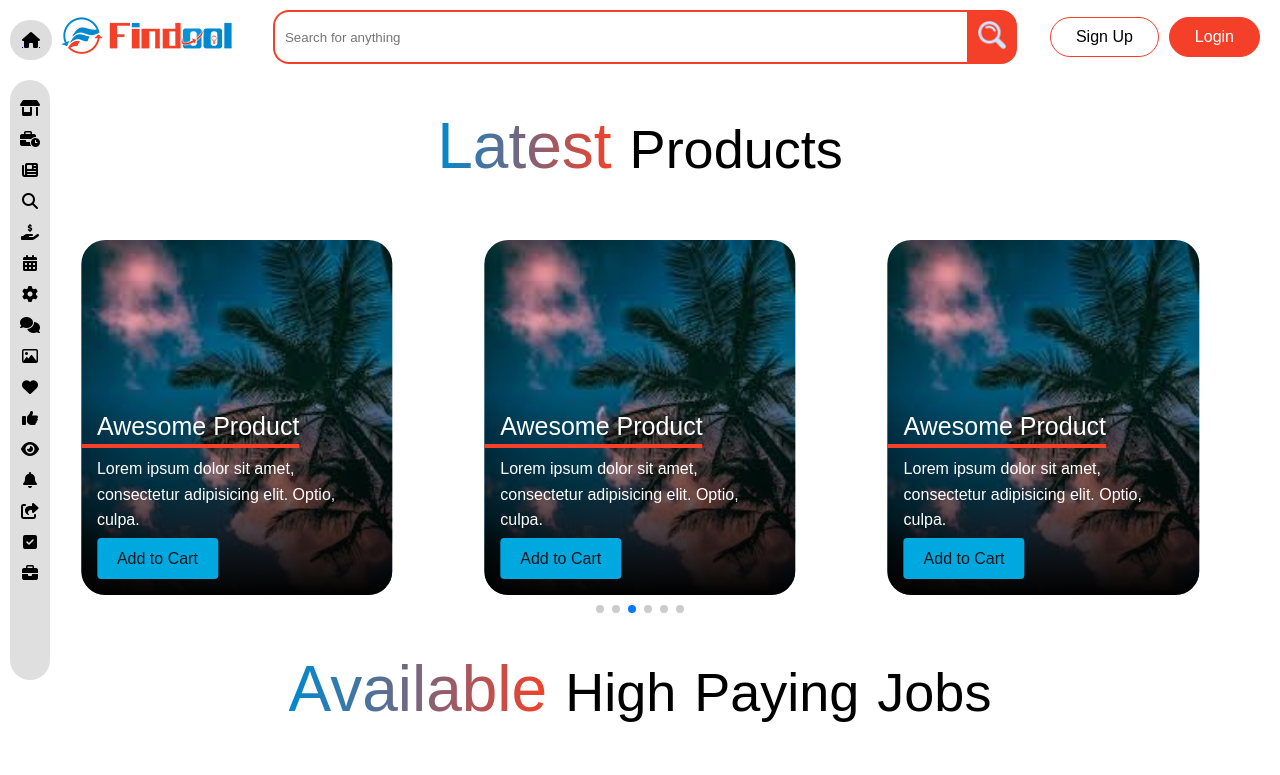
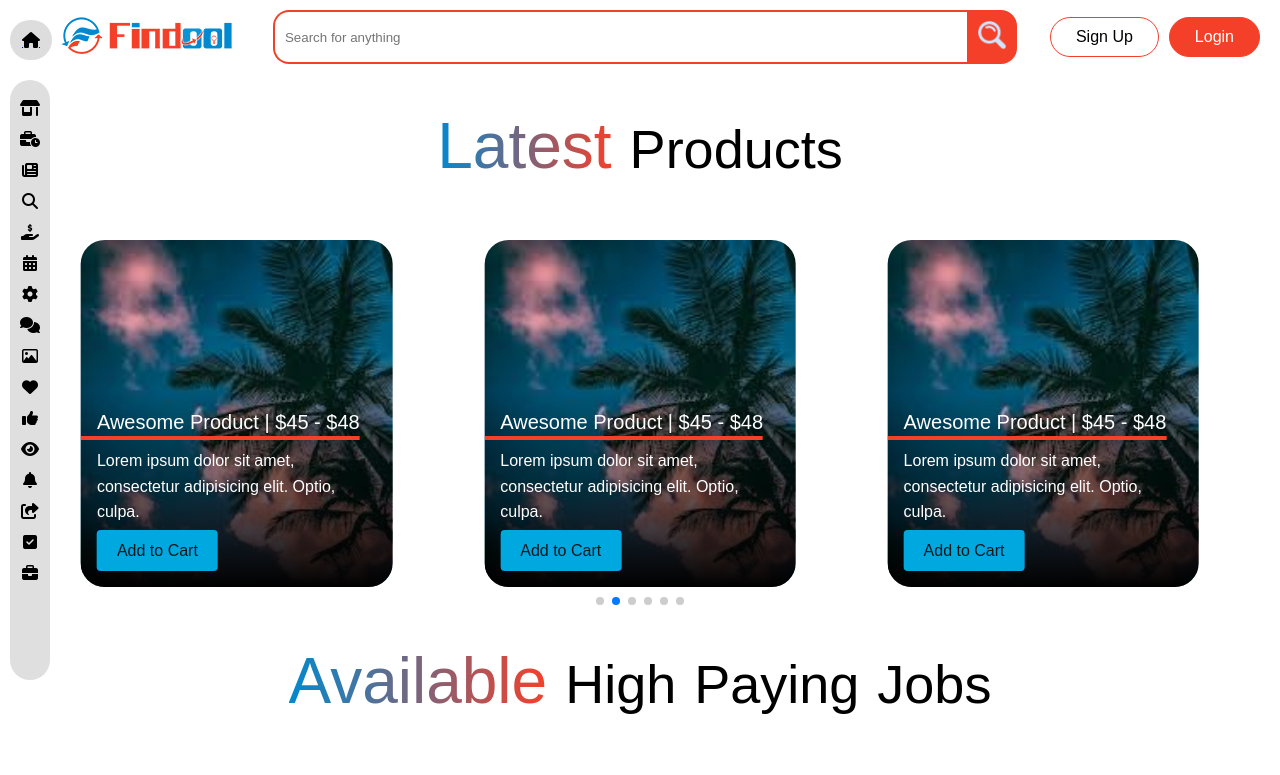
Before and after one commit to YousufChohan/findool_current_design, a React (Create React App) app: page / in a window 1280 px wide. Shown: the top 775 px of the page. Built offline with nearby package versions, Linux system fonts and the light colour scheme.

Commit message:
Added new Job Cards

```diff
--- a/src/App.css
+++ b/src/App.css
@@ -546,7 +546,7 @@ header {
 
 .card-title {
   font-weight: 500;
-  font-size: 25px;
+  font-size: 20px;
   margin-bottom: 10px;
   position: relative;
   width: max-content;
--- a/src/Components/ProductCard.js
+++ b/src/Components/ProductCard.js
@@ -6,7 +6,7 @@ const ProductCard = () => (
   <div className="card-wrapper">
     <div className="card">
       <div className="card-content">
-        <p className="card-title">Awesome Product</p>
+        <p className="card-title">Awesome Product | $45 - $48</p>
         <p className="card-body">
           Lorem ipsum dolor sit amet, consectetur adipisicing elit. Optio,
           culpa.
```
